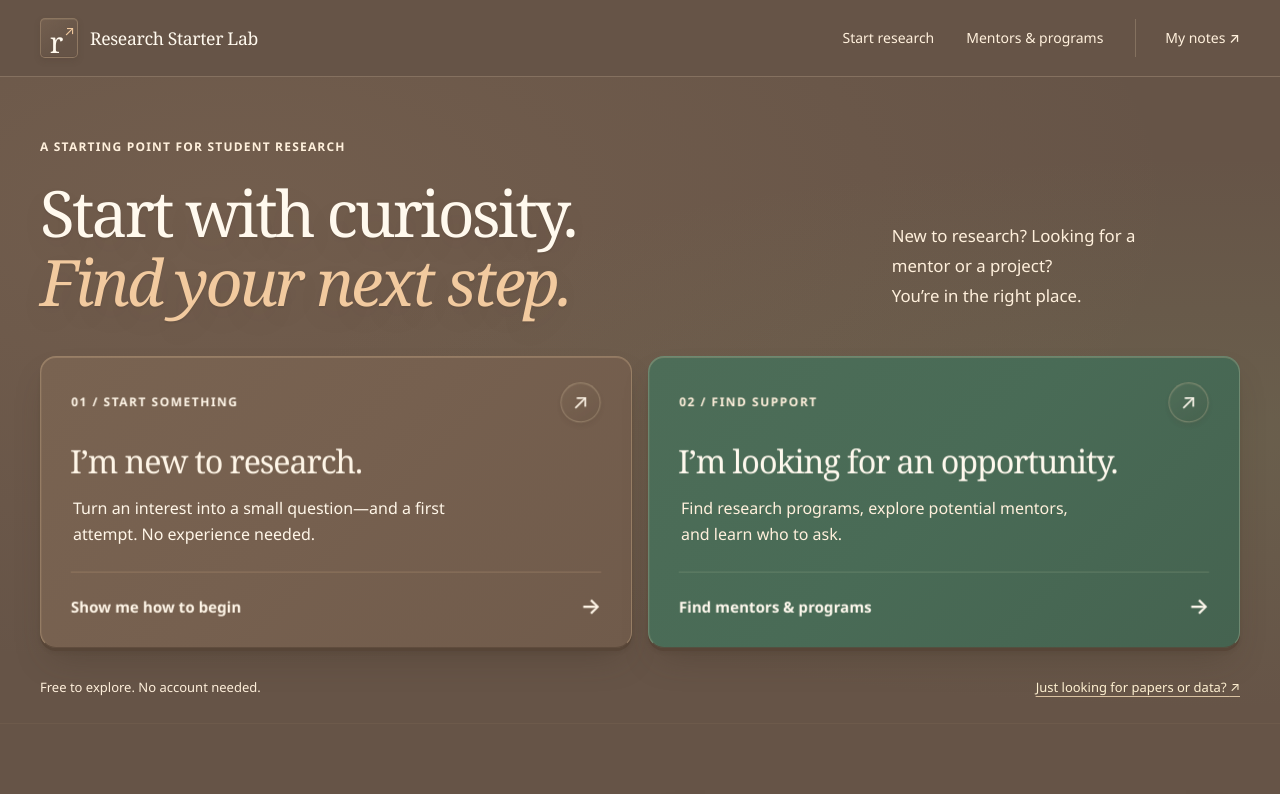
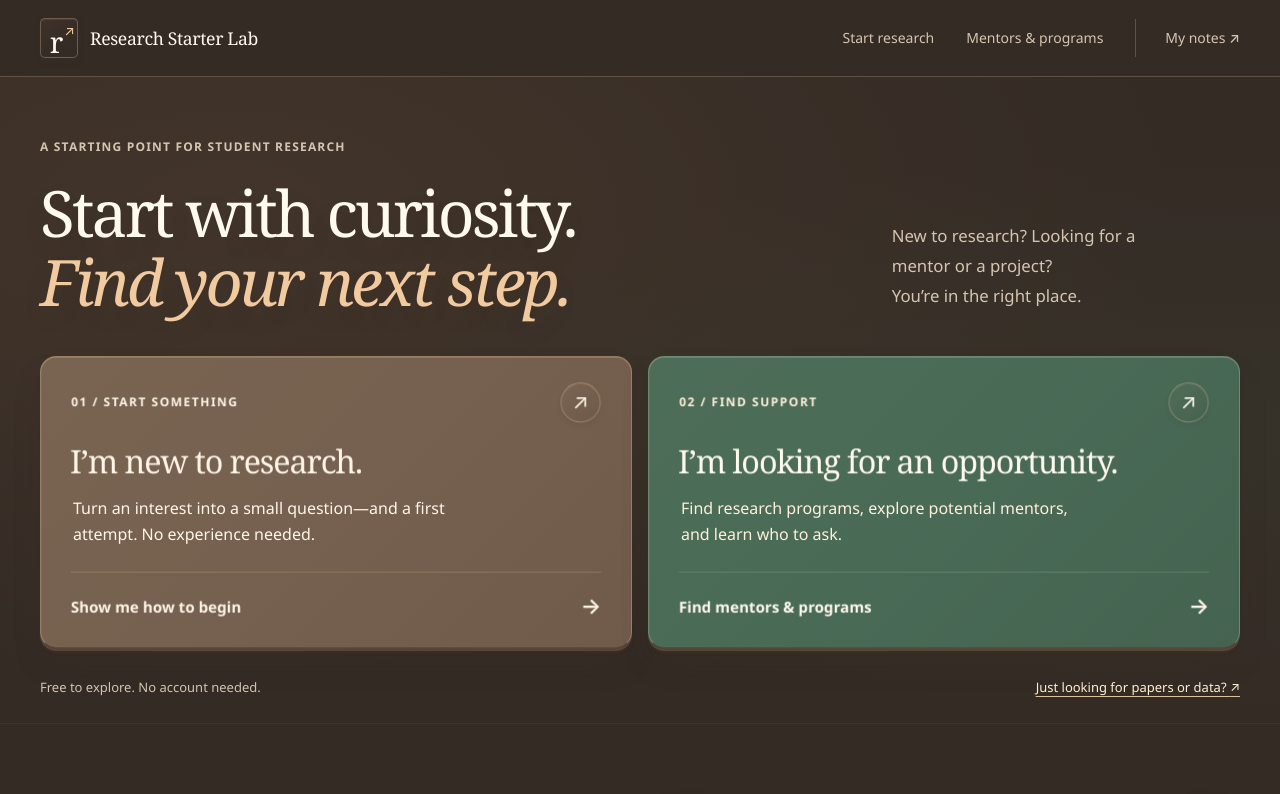
Before and after one commit to Dellin3/student-research-lab, a React (Vite) app: page / in a window 1280 px wide. Shown: the top 794 px of the page. Built offline with nearby package versions, Linux system fonts and the light colour scheme.

Commit message:
Restore dark espresso background with softly illuminated content

```diff
--- a/src/styles/depth.css
+++ b/src/styles/depth.css
@@ -1,4 +1,4 @@
-/* Quiet material depth. All lighting stays within the daylit walnut/pine
+/* Quiet material depth. All lighting stays within the illuminated walnut/pine on dark espresso
    palette; physical movement is reserved for navigation and state changes. */
 @media screen {
   .site-shell {
@@ -10,12 +10,12 @@
 
   /* A stable light direction ties the stage and working surfaces together. */
   .site-shell .home-opening {
-    background: radial-gradient(ellipse at 18% 20%, #c59d7721, transparent 64%),
-      radial-gradient(ellipse at 95% 55%, #7c94672b, transparent 55%), #665447;
+    background: radial-gradient(ellipse at 18% 20%, #8c664629, transparent 64%),
+      radial-gradient(ellipse at 95% 55%, #466b491c, transparent 55%), #342b25;
     box-shadow: inset 0 -1px 0 #c9a37f12;
   }
   .site-shell.is-interior {
-    background: radial-gradient(ellipse 1100px 650px at 16% 0, #bea0811a, transparent), #665447;
+    background: radial-gradient(ellipse 1100px 650px at 16% 0, #80603f24, transparent), #342b25;
   }
   .site-shell .home-heading h1,
   .is-interior :is(.page-intro, .hub-heading) h1 {
@@ -28,7 +28,7 @@
     box-shadow: 0 8px 24px #493a2e2b, inset 0 -1px 0 #d6b08b12;
   }
   .site-shell .brand-mark {
-    background: linear-gradient(145deg, #bfa07e26, transparent 70%), #665447;
+    background: linear-gradient(145deg, #66503e33, transparent 70%), #342b25;
     box-shadow: var(--surface-edge), 0 3px 6px #493a2e2e;
   }
 
@@ -153,7 +153,7 @@
   .is-interior .core-tool-list > li:focus-within {
     background-color: #d8ad8009;
   }
-  .is-interior .program-row:focus-within { background-color: #796351; box-shadow: inset 3px 0 0 #c7a47d99; }
+  .is-interior .program-row:focus-within { background-color: #725b49; box-shadow: inset 3px 0 0 #c7a47d99; }
 }
 
 @media screen and (hover: hover) and (pointer: fine) and (prefers-reduced-motion: no-preference) {
@@ -170,7 +170,7 @@
   .site-shell .button:hover:not(:disabled) { transform: translateY(-2px); }
 }
 @media screen and (hover: hover) and (pointer: fine) {
-  .is-interior .program-row:has(a:hover) { background-color: #796351; box-shadow: inset 3px 0 0 #c7a47d99; }
+  .is-interior .program-row:has(a:hover) { background-color: #725b49; box-shadow: inset 3px 0 0 #c7a47d99; }
   .is-interior .core-guide-list > a:hover,
   .is-interior .core-tool-list > li:has(a:hover) { background-color: #d8ad8009; }
 }
--- a/src/styles/interiors.css
+++ b/src/styles/interiors.css
@@ -506,12 +506,12 @@
   .is-interior .notebook-basics textarea { min-height: 100px; }
 }
 
-/* Screen palette: daylit walnut and pine lift the whole page together.
+/* Screen palette: dark espresso surrounds gently illuminated walnut and pine contents.
    This layer changes colors only; page structure and interactions stay intact. */
 @media screen {
-  html, body { background: #665447; }
+  html, body { background: #342b25; }
   .site-shell {
-    --espresso: #665447;
+    --espresso: #342b25;
     --pine: #496b56;
     --apricot: #f2ca9f;
     --cream: #fff9ee;
@@ -524,25 +524,25 @@
     --sage: #b6c5aa;
     --line: #dbc5a742;
     --border-subtle: #dbc5a742;
-    --interior-cream: #796351;
+    --interior-cream: #6b5747;
     --interior-pine: #496b56;
     --interior-rule: #dbc5a742;
     --interior-shadow: 0 7px 0 #4b3b301f, 0 22px 44px #4b3b3014;
-    background: #665447;
+    background: #342b25;
     color: #fff6e8;
   }
-  .is-interior { background: radial-gradient(ellipse 1000px 580px at 95% 0, #c29f7930, transparent), #665447; }
+  .is-interior { background: radial-gradient(ellipse 1000px 580px at 95% 0, #71513c30, transparent), #342b25; }
   .site-shell :focus-visible { outline-color: #fff1d2; }
   .site-shell :is(input[type=radio], input[type=checkbox]) { accent-color: #b9c5a6; }
   .site-shell .site-header,
-  .site-shell .site-header.is-scrolled { background: #665447; border-color: #dbc5a742; }
+  .site-shell .site-header.is-scrolled { background: #342b25; border-color: #dbc5a742; }
   .site-shell .brand,
   .site-shell .footer-brand,
   .site-shell .footer-links a { color: #fff9ee; }
-  .site-shell .brand-mark { background: #665447; color: #fff9ee; border-color: #c9ad8a60; box-shadow: 0 3px 0 #4b3b3029; }
+  .site-shell .brand-mark { background: #342b25; color: #fff9ee; border-color: #c9ad8a60; box-shadow: 0 3px 0 #4b3b3029; }
   .site-shell .brand-mark span,
   .site-shell .footer-brand span { color: #f2ca9f; }
-  .site-shell .primary-nav a { color: #fff0dc; }
+  .site-shell .primary-nav a { color: #d5c5b0; }
   .site-shell .primary-nav a:hover,
   .site-shell .primary-nav a.active { color: #fff9ee; }
   .site-shell .primary-nav a::after { background: #f2ca9f; }
@@ -550,16 +550,16 @@
   .site-shell .menu-button { border-color: #c9ad8a4f; }
   .site-shell .menu-button i { background: #fff0dc; }
   .site-shell .site-footer { border-color: #dbc5a742; color: #fff6e8; }
-  .site-shell .site-footer p { color: #fff0dc; }
+  .site-shell .site-footer p { color: #d5c5b0; }
 
   /* The homepage still has two clear, distinct destinations. */
-  .site-shell .home-opening { background: radial-gradient(ellipse at 90% 0%, #9d7e60 0%, transparent 60%), #665447; }
+  .site-shell .home-opening { background: radial-gradient(ellipse at 90% 0%, #624835 0%, transparent 60%), #342b25; }
   .site-shell .home-heading h1 { color: #fff9ee; }
   .site-shell .home-heading h1 em { color: #f2ca9f; }
   .site-shell .home-heading .eyebrow,
-  .site-shell .home-introduction { color: #fff0dc; }
+  .site-shell .home-introduction { color: #d5c5b0; }
   .site-shell .path-start { background: #76604f; color: #fff6e8; border-color: #d7b7915c; }
-  .site-shell .path-start:hover { background: #796351; }
+  .site-shell .path-start:hover { background: #6b5747; }
   .site-shell .path-start .path-kicker { color: #fff1d2; }
   .site-shell .path-start .path-action { border-color: #d6b28b45; }
   .site-shell .path-find { background: #496b56; color: #fff9ee; border-color: #bdd0ad4f; }
@@ -569,13 +569,13 @@
   .site-shell .path-find .path-action { border-color: #afc09d40; }
   .site-shell .home-path { box-shadow: 0 7px 0 #4b3b3026, 0 22px 30px #4b3b3014; }
   .site-shell .home-path:hover { box-shadow: 0 10px 0 #4b3b3026, 0 26px 35px #4b3b3020; }
-  .site-shell .home-quick { color: #fff0dc; }
+  .site-shell .home-quick { color: #d5c5b0; }
   .site-shell .home-quick a { color: #fff1d2; text-decoration-color: #dac2a1; }
   .site-shell .example-heading h2,
   .site-shell .example-focused h3 { color: #fff9ee; }
   .site-shell .example-heading h2 em,
   .site-shell .example-interest .down-arrow { color: #fff1d2; }
-  .site-shell .home-example-body { background: #796351; border-color: #dbc5a742; border-top-color: #b4916e; box-shadow: 0 9px 0 #4b3b3026, 0 16px 26px #4b3b3014; }
+  .site-shell .home-example-body { background: #6b5747; border-color: #dbc5a742; border-top-color: #b4916e; box-shadow: 0 9px 0 #4b3b3026, 0 16px 26px #4b3b3014; }
   .site-shell .home-example .worked-label,
   .site-shell .home-example .worked-label span,
   .site-shell .home-example .example-interest > span:first-child,
@@ -594,7 +594,7 @@
     --text: #fff6e8;
     --text-muted: #fff0dc;
     --border-subtle: #dbc5a742;
-    background: #796351;
+    background: #6b5747;
     color: #fff6e8;
     border-color: #dbc5a742;
   }
@@ -624,14 +624,14 @@
     .mentor-directory-list article, .mentor-directory-list article + article,
     .tn-nav-actions, .ip-nav) { border-color: #dbc5a742; }
   .is-interior .action-list li::before { color: #fff1d2; }
-  .is-interior .notebook-extra .worksheet-section { background: #705b4b; }
+  .is-interior .notebook-extra .worksheet-section { background: #63503f; }
 
   /* Fields are inset, rather than white rectangles sitting on the page. */
   .is-interior :is(.tn-textarea, .qb-input, .qb-textarea, .qb-select,
     .qb-fallback textarea, .ip-field textarea, .worksheet-field textarea,
     .worksheet-field input:not([type=checkbox]), .worksheet-field select,
     .source-triage textarea, .finder-search input, .finder-format select,
-    .tool-subject select) { background: #635345; color: #fff9ee; border-color: #dbc5a7; }
+    .tool-subject select) { background: #5c4b3c; color: #fff9ee; border-color: #dbc5a7; }
   .is-interior :is(input, textarea)::placeholder { color: #fff0dc; }
   .is-interior .finder-search input::placeholder,
   .is-interior .worksheet-field textarea::placeholder,
@@ -640,16 +640,16 @@
   .is-interior .qb-textarea::placeholder,
   .is-interior .ip-field textarea::placeholder { color: #fff0dc; }
   .is-interior :is(select, input, textarea) { color-scheme: dark; }
-  .is-interior :is(.finder-controls, .tn-toolbar, .qb-tool-toolbar, .ip-toolbar) { background: #635345; border-color: #dbc5a742; }
+  .is-interior :is(.finder-controls, .tn-toolbar, .qb-tool-toolbar, .ip-toolbar) { background: #5c4b3c; border-color: #dbc5a742; }
   .is-interior .search-icon { color: #fff0dc; }
   .is-interior .qb-page {
     --qb-ink: #fff9ee; --qb-muted: #fff0dc; --qb-line: #dbc5a742;
-    --qb-panel: #796351; --qb-active: #b9c5a6; --qb-sage: #b9c5a6;
+    --qb-panel: #6b5747; --qb-active: #b9c5a6; --qb-sage: #b9c5a6;
     --qb-gold: #fff1d2; --qb-warn: #fff1d2;
   }
-  .is-interior :is(.tn-lens-grid label, .tn-direction-list label, .ip-mode-grid label, .ip-source) { background: #705b4b; border-color: #c9ad8a59; }
+  .is-interior :is(.tn-lens-grid label, .tn-direction-list label, .ip-mode-grid label, .ip-source) { background: #63503f; border-color: #c9ad8a59; }
   .is-interior :is(.tn-lens-grid label, .tn-direction-list label, .ip-mode-grid label).is-selected { background: #456350; border-color: #d3dfbb; }
-  .is-interior :is(.qb-chip, .qb-suggest) { color: #fff6e8; background: #705b4b; border-color: #d4b89566; }
+  .is-interior :is(.qb-chip, .qb-suggest) { color: #fff6e8; background: #63503f; border-color: #d4b89566; }
   .is-interior .qb-chip.is-selected,
   .is-interior .qb-chip[aria-pressed=true] { background: #456350; border-color: #d3dfbb; }
   .is-interior .qb-warnings { background: #79604b; border-color: #be977166; }
@@ -671,7 +671,7 @@
     .qb-preview-sticky h3) { color: #fff9ee; }
   .is-interior .example-takeaway { background: #456350; border-left-color: #f2ca9f; }
   .is-interior .example-select select { background: #456350; color: #fff9ee; border-color: #c3d3b480; }
-  .is-interior .mentor-first blockquote { background: #796351; color: #fff6e8; border-color: #dbc5a742; box-shadow: 0 8px 0 #4b3b3026; }
+  .is-interior .mentor-first blockquote { background: #6b5747; color: #fff6e8; border-color: #dbc5a742; box-shadow: 0 8px 0 #4b3b3026; }
   .is-interior .mentor-first blockquote > span { color: #fff1d2; }
   .is-interior .format-tag,
   .is-interior .format-tag.is-remote { background: #456350; color: #fff6e8; border-color: #c3d3b470; }
@@ -687,23 +687,23 @@
   .is-interior .qb-swatch.is-partial { background: #fff1d2; }
 
   /* Selected states remain apparent through a muted amber or green accent. */
-  .is-interior :is(.begin-steps, .resource-tabs) { background: #705b4b; border-color: #c9ad8a59; }
+  .is-interior :is(.begin-steps, .resource-tabs) { background: #63503f; border-color: #c9ad8a59; }
   .is-interior .begin-steps button,
   .is-interior .resource-tabs a { color: #fff6e8; border-color: #dbc5a742; }
   .is-interior .begin-steps button:hover:not([aria-current]),
-  .is-interior .resource-tabs a:hover:not([aria-current]) { background: #705b4b; }
+  .is-interior .resource-tabs a:hover:not([aria-current]) { background: #63503f; }
   .is-interior .begin-steps button[aria-current=step],
   .is-interior .resource-tabs a[aria-current=page] { background: #456350; color: #fff9ee; }
-  .is-interior :is(.tn-progress-step, .qb-progress-step, .ip-progress button) { background: #635345; color: #fff0dc; border-color: #dbc5a742; }
-  .is-interior :is(.tn-progress-step, .qb-progress-step, .ip-progress button):hover { background: #796351; border-color: #dbc5a7; }
+  .is-interior :is(.tn-progress-step, .qb-progress-step, .ip-progress button) { background: #5c4b3c; color: #fff0dc; border-color: #dbc5a742; }
+  .is-interior :is(.tn-progress-step, .qb-progress-step, .ip-progress button):hover { background: #6b5747; border-color: #dbc5a7; }
   .is-interior :is(.tn-progress-step, .qb-progress-step, .ip-progress button).is-current { background: #76604f; color: #fff6e8; border-color: #d8be9b; box-shadow: inset 0 -4px 0 #c7a47d; }
   .is-interior :is(.tn-progress-step, .qb-progress-step, .ip-progress button).is-current > span:not(.qb-progress-label) { color: #fff1d2; }
   .is-interior :is(.tn-progress-step.is-complete, .qb-progress-step.is-complete, .ip-progress button.is-past):not(.is-current) { background: #496b56; color: #fff9ee; border-color: #c3d3b4; }
   .is-interior .field-switch button[aria-pressed=true] { background: #76604f; color: #fff6e8; }
   .is-interior .button.primary { background: #456350; color: #fff9ee; border-color: #c3d3b480; }
   .is-interior .button.primary:hover:not(:disabled) { background: #4d6d58; }
-  .is-interior .button.secondary { background: #705b4b; color: #fff9ee; border-color: #dbc5a7; box-shadow: 0 2px 0 #4b3b3026; }
-  .is-interior .button.secondary:hover:not(:disabled) { background: #796351; }
+  .is-interior .button.secondary { background: #63503f; color: #fff9ee; border-color: #dbc5a7; box-shadow: 0 2px 0 #4b3b3026; }
+  .is-interior .button.secondary:hover:not(:disabled) { background: #6b5747; }
   .is-interior :is(.tn-preview, .qb-preview-sticky, .ip-live-inner) .button { background: #456350; color: #fff9ee; border-color: #c3d3b480; box-shadow: 0 3px 0 #4b3b3026; }
   .is-interior :is(.tn-preview, .qb-preview-sticky, .ip-live-inner) .button:hover:not(:disabled) { background: #4d6d58; color: #fff9ee; }
   .is-interior .core-guide-list > a > span:last-child,
@@ -711,10 +711,10 @@
 
   @media (max-width: 740px) {
     .site-shell .primary-nav,
-    .site-shell .site-header.is-scrolled .primary-nav { background: #665447; border-color: #dbc5a742; }
+    .site-shell .site-header.is-scrolled .primary-nav { background: #342b25; border-color: #dbc5a742; }
     .site-shell .primary-nav a,
     .site-shell .primary-nav .nav-notes { border-color: #dbc5a742; }
-    .site-shell .primary-nav a.active { background: #796351; }
-    .is-interior .program-row + .program-row { border-top-color: #665447; }
+    .site-shell .primary-nav a.active { background: #6b5747; }
+    .is-interior .program-row + .program-row { border-top-color: #342b25; }
   }
 }
```
